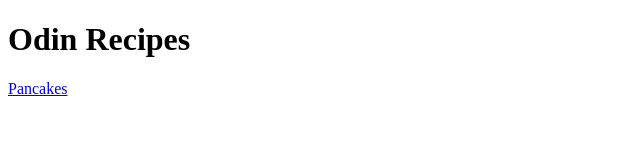
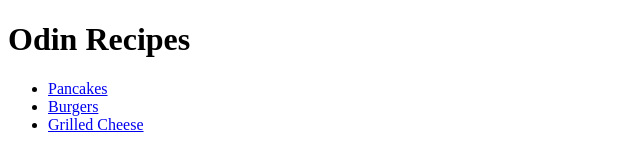
Before and after one commit to tlagasse/odin-recipes, a plain HTML site: page index.html in a window 1280 px wide. Shown: the whole page, without its empty margins (0-640 px from the left). Drawn offline with Linux system fonts and the light colour scheme.

Commit message:
Edit additional recipes

```diff
--- a/index.html
+++ b/index.html
@@ -6,8 +6,11 @@
 </head>
 <body>
     <h1>Odin Recipes</h1>
-    <a href="pancakes.html">Pancakes</a>
-
+    <ul>
+        <li><a href="recipes/pancakes.html">Pancakes</a></li>
+        <li><a href="recipes/burgers.html">Burgers</a></li>
+        <li><a href="recipes/grilled_cheese.html">Grilled Cheese</a></li>
+    </ul>
 
 
 
```
Also changed, not shown: recipes/burger.jpeg (added), recipes/burgers.html (added), recipes/grilled_cheese.html (added), recipes/grilled_cheese.jpg (added).
